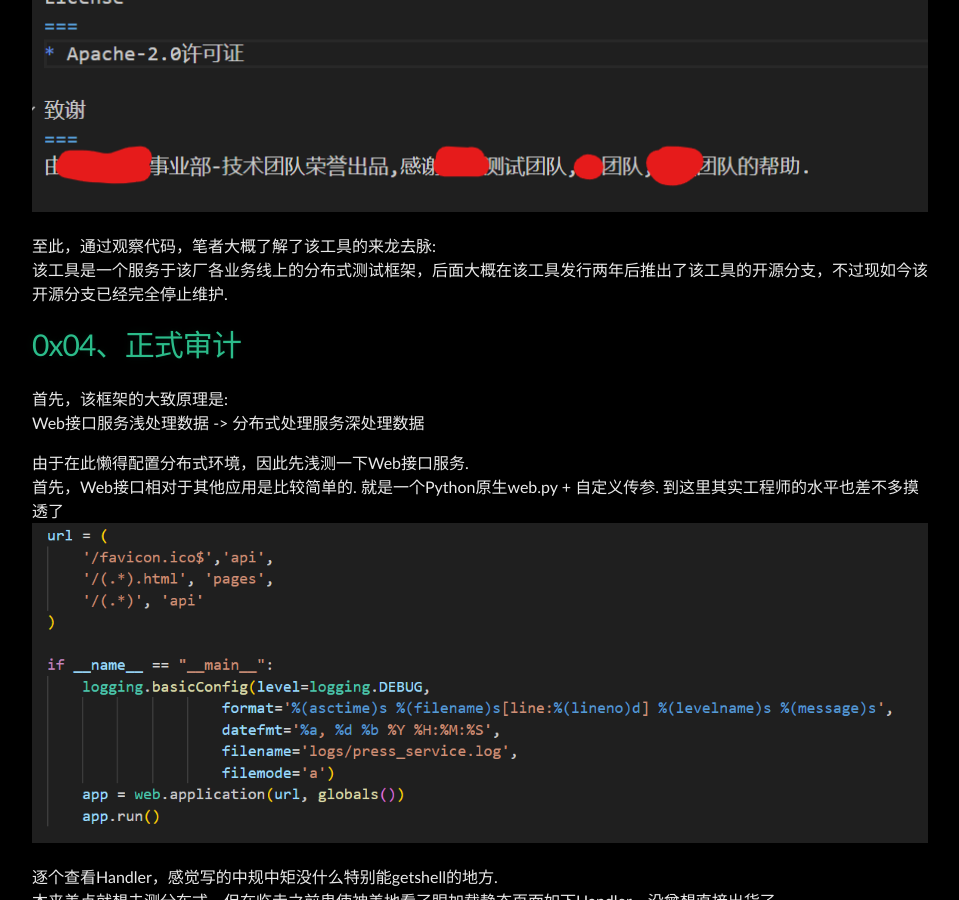
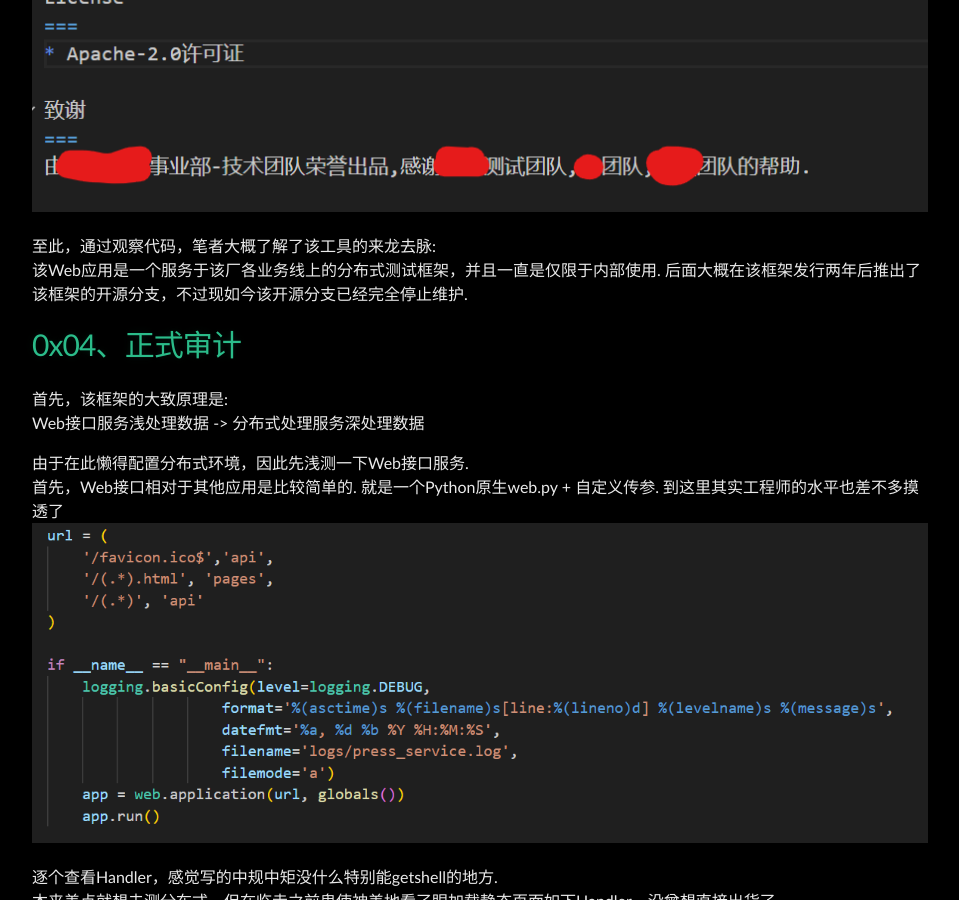
Before and after one commit to Leeyangee/leeyangee.github.io, a Jekyll site: the page built from _posts/2024-03-24-某大厂Web应用审计实战-从不出货到拿下小通用RCE.md, in a window 1280 px wide and 900 px high, scrolled down 2077 px. Shown: the whole window, without its empty margins (160-1119 px from the left). Built offline with Jekyll 4.4.1, drawn with Linux system fonts in a browser that asks for light colours.

Commit message:
Update 2024-03-24-某大厂Web应用审计实战-从不出货到拿下小通用RCE.md

```diff
--- a/_posts/2024-03-24-某大厂Web应用审计实战-从不出货到拿下小通用RCE.md
+++ b/_posts/2024-03-24-某大厂Web应用审计实战-从不出货到拿下小通用RCE.md
@@ -43,7 +43,7 @@ published: true
 ![avatar](/image/2024-03-23-2.png)
 
 至此，通过观察代码，笔者大概了解了该工具的来龙去脉:
-该工具是一个服务于该厂各业务线上的分布式测试框架，后面大概在该工具发行两年后推出了该工具的开源分支，不过现如今该开源分支已经完全停止维护.
+该Web应用是一个服务于该厂各业务线上的分布式测试框架，并且一直是仅限于内部使用. 后面大概在该框架发行两年后推出了该框架的开源分支，不过现如今该开源分支已经完全停止维护.
 
 # [](#header-1)0x04、正式审计
 
```
